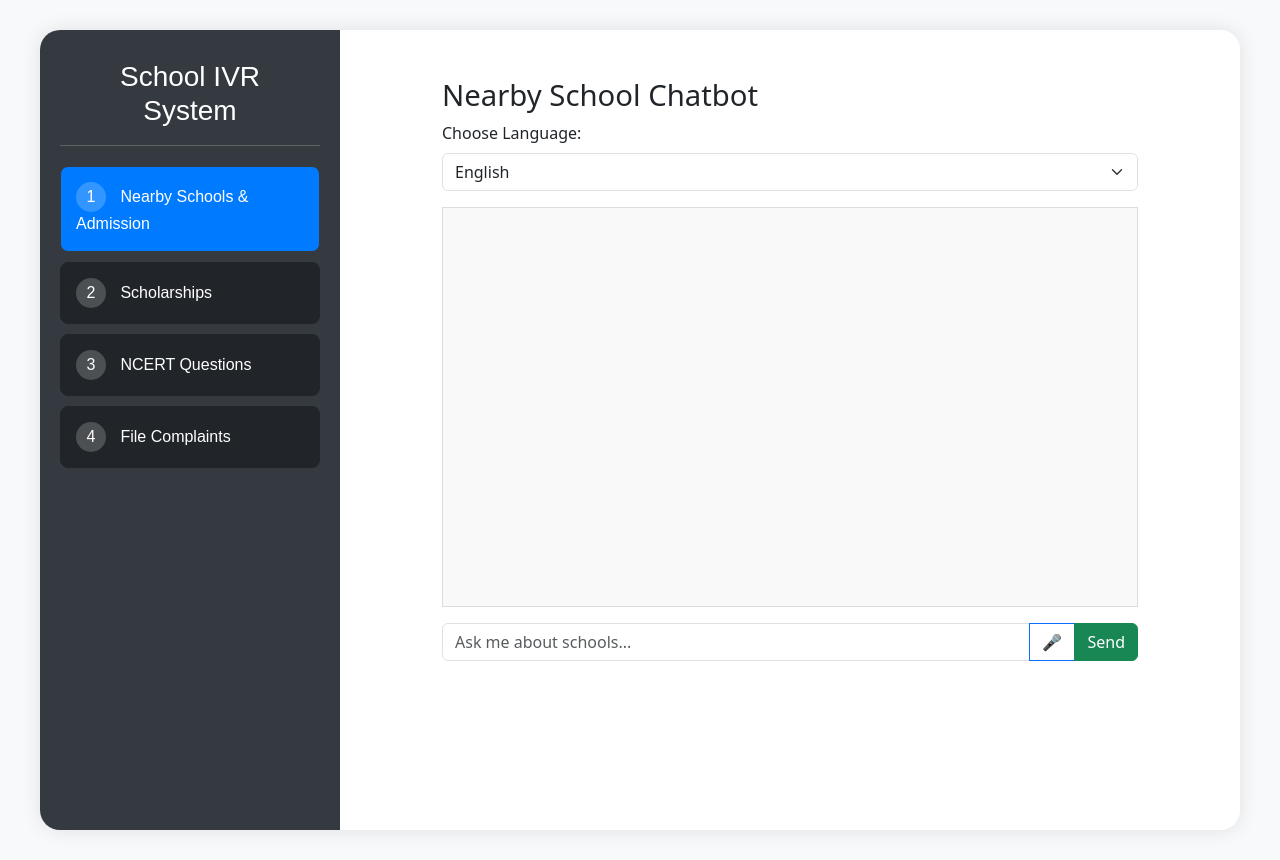
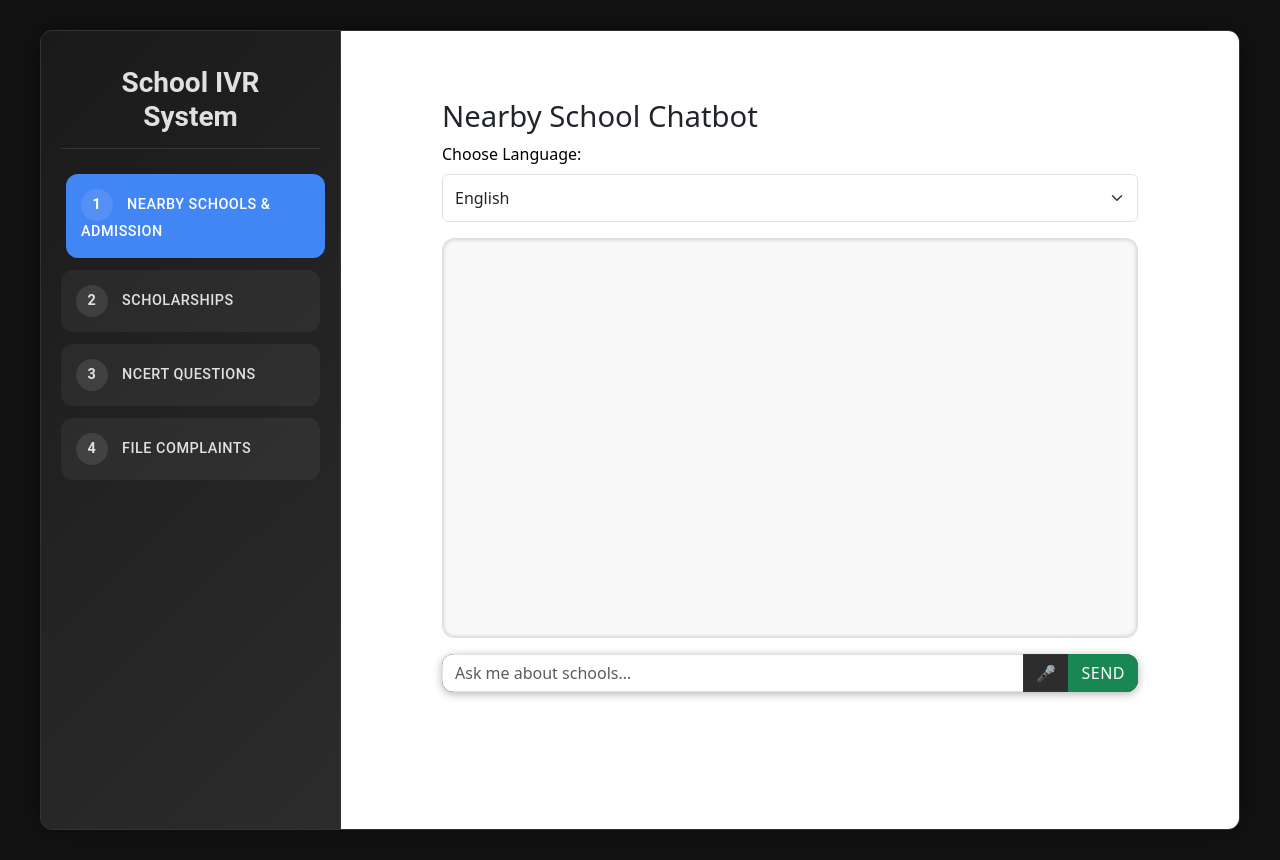
Before and after one commit to Amaan9136/ai-based-ivr-system, a Flask app: page / in a window 1280 px wide. Run offline with Flask 3, Linux system fonts and the light colour scheme; parts of the project's set-up code (start-up, migrations or seed data) failed here and were passed over.

Commit message:
chore: lays

```diff
--- a/backend/app.py
+++ b/backend/app.py
@@ -9,7 +9,6 @@
 from routes.complaints import bp as complaints_bp
 from routes.scholarships import bp as scholarships_bp
 from routes.general_questions import bp as general_questions_bp
-from routes.emergency import bp as emergency_bp
 from routes.language_routes import bp as language_bp
 from helpers.llm import generate_embeddings, generate_response, find_similarities
 from helpers.chroma_helpers import init_all_collections
@@ -25,11 +24,9 @@
 init_all_collections()
 
 app.register_blueprint(nearby_schools_bp)
-app.register_blueprint(update_records_bp)
 app.register_blueprint(complaints_bp)
 app.register_blueprint(scholarships_bp)
 app.register_blueprint(general_questions_bp)
-app.register_blueprint(emergency_bp)
 app.register_blueprint(language_bp)
 
 @app.route('/')
--- a/backend/helpers/voice_helpers.py
+++ b/backend/helpers/voice_helpers.py
@@ -57,7 +57,7 @@
 
 async def _synthesize_tts(text, voice):
     try:
-        communicate = edge_tts.Communicate(text, voice, rate="+15%")
+        communicate = edge_tts.Communicate(text, voice, rate="+20%")
         stream = BytesIO()
         async for chunk in communicate.stream():
             if chunk["type"] == "audio":
--- a/backend/static/css/styles.css
+++ b/backend/static/css/styles.css
@@ -0,0 +1,513 @@
+/* Global Styles - Dark Theme */
+:root {
+  --primary-color: #4285f4;
+  --primary-dark: #3367d6;
+  --secondary-color: #34a853;
+  --accent-color: #ea4335;
+  --dark-bg: #121212;
+  --dark-surface: #1e1e1e;
+  --dark-card: #252525;
+  --dark-elevated: #2d2d2d;
+  --dark-border: #333333;
+  --text-primary: #e0e0e0;
+  --text-secondary: #b0b0b0;
+  --text-muted: #808080;
+  --shadow: 0 2px 10px rgba(0, 0, 0, 0.3);
+  --border-radius: 12px;
+  --transition: all 0.3s ease;
+}
+
+body {
+  font-family: 'Roboto', 'Arial', sans-serif;
+  background-color: var(--dark-bg);
+  color: var(--text-primary);
+  line-height: 1.6;
+  margin: 0;
+  padding: 0;
+}
+
+/* Container and Card Styles */
+.container {
+  max-width: 1200px;
+  margin: 0 auto;
+  padding: 20px;
+}
+
+.card {
+  background-color: var(--dark-card);
+  border-radius: var(--border-radius);
+  box-shadow: var(--shadow);
+  overflow: hidden;
+  margin-bottom: 20px;
+  transition: var(--transition);
+  border: 1px solid var(--dark-border);
+}
+
+.card:hover {
+  transform: translateY(-5px);
+  box-shadow: 0 5px 15px rgba(0, 0, 0, 0.4);
+}
+
+/* Header and Title Styles */
+h1, h2, h3, h4, h5, h6 {
+  color: var(--text-primary);
+  margin-top: 0;
+  font-weight: 500;
+}
+
+.page-title {
+  color: var(--primary-color);
+  text-align: center;
+  margin-bottom: 30px;
+  font-size: 2.5rem;
+  font-weight: 700;
+}
+
+/* Form Elements */
+.form-control {
+  background-color: var(--dark-surface);
+  border: 1px solid var(--dark-border);
+  border-radius: var(--border-radius);
+  padding: 12px 15px;
+  transition: var(--transition);
+  font-size: 1rem;
+  color: var(--text-primary);
+}
+
+.form-control:focus {
+  border-color: var(--primary-color);
+  box-shadow: 0 0 0 0.2rem rgba(66, 133, 244, 0.25);
+  background-color: var(--dark-elevated);
+}
+
+.form-select {
+  height: 48px;
+  border-radius: var(--border-radius);
+  border: 1px solid var(--dark-border);
+  font-size: 1rem;
+  padding: 0 15px;
+  background-color: var(--dark-surface);
+  color: var(--text-primary);
+}
+
+.form-select:focus {
+  background-color: var(--dark-elevated);
+  border-color: var(--primary-color);
+}
+
+label {
+  font-weight: 500;
+  margin-bottom: 8px;
+  color: var(--text-primary);
+}
+
+/* Button Styles */
+.btn {
+  border-radius: var(--border-radius);
+  padding: 10px 20px;
+  font-weight: 500;
+  text-transform: uppercase;
+  letter-spacing: 0.5px;
+  transition: var(--transition);
+  font-size: 0.9rem;
+}
+
+.btn-primary {
+  background-color: var(--primary-color);
+  border-color: var(--primary-color);
+}
+
+.btn-primary:hover, .btn-primary:focus {
+  background-color: var(--primary-dark);
+  border-color: var(--primary-dark);
+}
+
+.btn-success {
+  background-color: var(--secondary-color);
+  border-color: var(--secondary-color);
+}
+
+.btn-dark {
+  background-color: var(--dark-elevated);
+  border-color: var(--dark-border);
+  color: var(--text-primary);
+}
+
+.btn-dark:hover {
+  background-color: #444444;
+  border-color: #444444;
+}
+
+.btn-outline-primary {
+  color: var(--primary-color);
+  border-color: var(--primary-color);
+  background-color: transparent;
+}
+
+.btn-outline-primary:hover {
+  background-color: var(--primary-color);
+  color: white;
+}
+
+/* Chat Interface Styles */
+#chat-box {
+  background-color: var(--dark-surface);
+  border-radius: var(--border-radius);
+  border: 1px solid var(--dark-border);
+  height: 400px;
+  overflow-y: auto;
+  padding: 20px;
+  margin-bottom: 20px;
+  box-shadow: inset 0 0 5px rgba(0, 0, 0, 0.2);
+}
+
+.message {
+  margin-bottom: 15px;
+  padding: 12px 18px;
+  border-radius: 18px;
+  max-width: 80%;
+  word-wrap: break-word;
+}
+
+.user {
+  background-color: var(--primary-color);
+  color: white;
+  margin-left: auto;
+  text-align: right;
+  border-bottom-right-radius: 4px;
+}
+
+.bot {
+  background-color: var(--dark-elevated);
+  color: var(--text-primary);
+  margin-right: auto;
+  text-align: left;
+  border-bottom-left-radius: 4px;
+}
+
+.input-group {
+  border-radius: var(--border-radius);
+  overflow: hidden;
+  box-shadow: var(--shadow);
+  background-color: var(--dark-surface);
+}
+
+#micButton {
+  border-radius: 0;
+  background-color: var(--dark-elevated);
+  color: var(--text-primary);
+  border-color: var(--dark-border);
+}
+
+#micButton:hover {
+  background-color: #444444;
+}
+
+/* Phone Container Styles */
+.phone-container {
+  max-width: 1200px;
+  margin: 30px auto;
+  border-radius: var(--border-radius);
+  overflow: hidden;
+  box-shadow: 0 0 25px rgba(0, 0, 0, 0.4);
+  background-color: var(--dark-card);
+  display: flex;
+  height: 800px;
+  border: 1px solid var(--dark-border);
+}
+
+/* Sidebar Styles */
+.sidebar {
+  width: 300px;
+  background: linear-gradient(135deg, #1a1a1a 0%, #2c2c2c 100%);
+  color: var(--text-primary);
+  padding: 20px;
+  border-right: 1px solid var(--dark-border);
+}
+
+.sidebar-header {
+  text-align: center;
+  padding: 15px 10px;
+  border-bottom: 1px solid rgba(255, 255, 255, 0.1);
+  margin-bottom: 25px;
+}
+
+.sidebar-header h3 {
+  color: var(--text-primary);
+  margin: 0;
+  font-weight: 600;
+}
+
+.menu-btn {
+  display: block;
+  width: 100%;
+  padding: 15px;
+  margin-bottom: 12px;
+  text-align: left;
+  border-radius: var(--border-radius);
+  transition: var(--transition);
+  position: relative;
+  background-color: rgba(255, 255, 255, 0.05);
+  border: none;
+  color: var(--text-primary);
+}
+
+.menu-btn span.number {
+  display: inline-block;
+  width: 32px;
+  height: 32px;
+  line-height: 32px;
+  text-align: center;
+  background-color: rgba(255, 255, 255, 0.1);
+  border-radius: 50%;
+  margin-right: 10px;
+  font-weight: bold;
+}
+
+.menu-btn:hover {
+  background-color: rgba(66, 133, 244, 0.2);
+  transform: translateX(5px);
+}
+
+.menu-btn.active {
+  background-color: var(--primary-color);
+  color: white;
+  transform: translateX(5px);
+}
+
+/* Content Area Styles */
+.content-area {
+  flex: 1;
+  display: flex;
+  flex-direction: column;
+  position: relative;
+  background-color: var(--dark-surface);
+}
+
+.content-header {
+  padding: 20px;
+  border-bottom: 1px solid var(--dark-border);
+  background-color: var(--dark-card);
+}
+
+.content-body {
+  flex: 1;
+  overflow-y: auto;
+  padding: 20px;
+}
+
+.iframe-container {
+  width: 100%;
+  height: 100%;
+  border: none;
+  background-color: var(--dark-surface);
+}
+
+/* Language Selector */
+.language-selector {
+  margin-bottom: 20px;
+  background-color: rgba(255, 255, 255, 0.05);
+  border-radius: var(--border-radius);
+  padding: 15px;
+}
+
+.language-selector label {
+  color: var(--text-primary);
+  display: block;
+  margin-bottom: 10px;
+}
+
+/* Phone UI Elements */
+.phone-mockup {
+  width: 100%;
+  height: 100%;
+  background-color: var(--dark-surface);
+  position: relative;
+  display: flex;
+  flex-direction: column;
+}
+
+.phone-header {
+  padding: 15px;
+  background-color: var(--primary-color);
+  color: white;
+  text-align: center;
+  border-radius: 10px 10px 0 0;
+}
+
+.phone-display {
+  flex: 1;
+  padding: 20px;
+  overflow-y: auto;
+  background-color: var(--dark-surface);
+}
+
+.chat-container {
+  display: flex;
+  flex-direction: column;
+  height: 100%;
+}
+
+.chat-messages {
+  flex: 1;
+  overflow-y: auto;
+  padding: 10px;
+  margin-bottom: 10px;
+}
+
+.user-message {
+  align-self: flex-end;
+  background-color: var(--primary-color);
+  color: white;
+  margin-left: auto;
+  max-width: 75%;
+  padding: 10px 15px;
+  margin-bottom: 10px;
+  border-radius: 15px;
+  border-bottom-right-radius: 4px;
+}
+
+.system-message {
+  align-self: flex-start;
+  background-color: var(--dark-elevated);
+  color: var(--text-primary);
+  max-width: 75%;
+  padding: 10px 15px;
+  margin-bottom: 10px;
+  border-radius: 15px;
+  border-bottom-left-radius: 4px;
+}
+
+.message-input {
+  display: flex;
+  padding: 10px;
+  background-color: var(--dark-card);
+  border-top: 1px solid var(--dark-border);
+}
+
+.message-input input {
+  flex: 1;
+  padding: 10px;
+  border: 1px solid var(--dark-border);
+  border-radius: 20px;
+  margin-right: 10px;
+  background-color: var(--dark-surface);
+  color: var(--text-primary);
+}
+
+.message-input button {
+  padding: 10px 15px;
+  background-color: var(--primary-color);
+  color: white;
+  border: none;
+  border-radius: 20px;
+  cursor: pointer;
+}
+
+/* Keypad Styles */
+.phone-keypad {
+  display: grid;
+  grid-template-columns: repeat(3, 1fr);
+  gap: 10px;
+  padding: 15px;
+  background-color: var(--dark-card);
+}
+
+.keypad-btn {
+  padding: 15px;
+  text-align: center;
+  background-color: var(--dark-surface);
+  border: 1px solid var(--dark-border);
+  border-radius: var(--border-radius);
+  cursor: pointer;
+  transition: var(--transition);
+  color: var(--text-primary);
+}
+
+.keypad-btn:hover {
+  background-color: var(--primary-color);
+  color: white;
+  transform: translateY(-2px);
+}
+
+/* Scrollbar Styling */
+::-webkit-scrollbar {
+  width: 8px;
+}
+
+::-webkit-scrollbar-track {
+  background: var(--dark-surface);
+}
+
+::-webkit-scrollbar-thumb {
+  background-color: #555555;
+  border-radius: 10px;
+}
+
+::-webkit-scrollbar-thumb:hover {
+  background: #666666;
+}
+
+/* Animations */
+@keyframes fadeIn {
+  from { opacity: 0; }
+  to { opacity: 1; }
+}
+
+.message {
+  animation: fadeIn 0.3s ease-in-out;
+}
+
+/* Loading Spinner */
+.spinner {
+  width: 40px;
+  height: 40px;
+  margin: 100px auto;
+  background-color: var(--primary-color);
+  border-radius: 100%;
+  animation: pulse 1s infinite ease-in-out;
+}
+
+@keyframes pulse {
+  0% {
+    transform: scale(0);
+  }
+  100% {
+    transform: scale(1.0);
+    opacity: 0;
+  }
+}
+
+/* Responsive Design */
+@media (max-width: 992px) {
+  .phone-container {
+    flex-direction: column;
+    height: auto;
+  }
+
+  .sidebar {
+    width: 100%;
+    padding: 15px;
+    border-right: none;
+    border-bottom: 1px solid var(--dark-border);
+  }
+
+  .content-area {
+    height: 600px;
+  }
+}
+
+@media (max-width: 576px) {
+  #chat-box {
+    height: 300px;
+  }
+
+  .container {
+    padding: 10px;
+  }
+
+  .btn {
+    padding: 8px 15px;
+    font-size: 0.8rem;
+  }
+}
--- a/backend/templates/components/nearby_schools.html
+++ b/backend/templates/components/nearby_schools.html
@@ -39,7 +39,7 @@
 
     <!-- Language dropdown -->
     <div class="mb-3">
-      <label for="languageSelect" class="form-label">Choose Language:</label>
+      <label for="languageSelect" class="form-label text-black">Choose Language:</label>
       <select id="languageSelect" class="form-select">
         <option value="english">English</option>
         <option value="hindi">Hindi</option>
--- a/backend/templates/index.html
+++ b/backend/templates/index.html
@@ -7,197 +7,6 @@
   <title>School IVR System</title>
   <link rel="stylesheet" href="https://cdn.jsdelivr.net/npm/bootstrap@5.3.0/dist/css/bootstrap.min.css" />
   <link rel="stylesheet" href="{{ url_for('static', filename='css/styles.css') }}" />
-  <style>
-    body {
-      font-family: "Arial", sans-serif;
-      background-color: #f8f9fa;
-    }
-
-    .phone-container {
-      max-width: 1200px;
-      margin: 30px auto;
-      border-radius: 20px;
-      overflow: hidden;
-      box-shadow: 0 0 20px rgba(0, 0, 0, 0.1);
-      background-color: #fff;
-      display: flex;
-      height: 800px;
-    }
-
-    .sidebar {
-      width: 300px;
-      background-color: #343a40;
-      color: white;
-      padding: 20px;
-    }
-
-    .sidebar-header {
-      text-align: center;
-      padding: 10px;
-      border-bottom: 1px solid rgba(255, 255, 255, 0.2);
-      margin-bottom: 20px;
-    }
-
-    .language-selector {
-      margin-bottom: 20px;
-    }
-
-    .content-area {
-      flex: 1;
-      display: flex;
-      flex-direction: column;
-      position: relative;
-    }
-
-    .content-header {
-      padding: 20px;
-      border-bottom: 1px solid #dee2e6;
-      background-color: #f8f9fa;
-    }
-
-    .content-body {
-      flex: 1;
-      overflow-y: auto;
-      padding: 20px;
-    }
-
-    .menu-btn {
-      display: block;
-      width: 100%;
-      padding: 15px;
-      margin-bottom: 10px;
-      text-align: left;
-      border-radius: 8px;
-      transition: all 0.3s;
-      position: relative;
-    }
-
-    .menu-btn span.number {
-      display: inline-block;
-      width: 30px;
-      height: 30px;
-      line-height: 30px;
-      text-align: center;
-      background-color: rgba(255, 255, 255, 0.2);
-      border-radius: 50%;
-      margin-right: 10px;
-    }
-
-    .menu-btn:hover,
-    .menu-btn.active {
-      background-color: #007bff;
-    }
-
-    .phone-mockup {
-      width: 100%;
-      height: 100%;
-      background-color: white;
-      position: relative;
-      display: flex;
-      flex-direction: column;
-    }
-
-    .phone-header {
-      padding: 15px;
-      background-color: #007bff;
-      color: white;
-      text-align: center;
-      border-radius: 10px 10px 0 0;
-    }
-
-    .phone-display {
-      flex: 1;
-      padding: 20px;
-      overflow-y: auto;
-      background-color: #f2f2f2;
-    }
-
-    .chat-container {
-      display: flex;
-      flex-direction: column;
-      height: 100%;
-    }
-
-    .chat-messages {
-      flex: 1;
-      overflow-y: auto;
-      padding: 10px;
-      margin-bottom: 10px;
-    }
-
-    .user-message,
-    .system-message {
-      max-width: 75%;
-      padding: 10px 15px;
-      margin-bottom: 10px;
-      border-radius: 15px;
-      position: relative;
-    }
-
-    .user-message {
-      align-self: flex-end;
-      background-color: #007bff;
-      color: white;
-      margin-left: auto;
-    }
-
-    .system-message {
-      align-self: flex-start;
-      background-color: #e9e9eb;
-      color: #333;
-    }
-
-    .message-input {
-      display: flex;
-      padding: 10px;
-      background-color: white;
-      border-top: 1px solid #ddd;
-    }
-
-    .message-input input {
-      flex: 1;
-      padding: 10px;
-      border: 1px solid #ddd;
-      border-radius: 20px;
-      margin-right: 10px;
-    }
-
-    .message-input button {
-      padding: 10px 15px;
-      background-color: #007bff;
-      color: white;
-      border: none;
-      border-radius: 20px;
-      cursor: pointer;
-    }
-
-    .phone-keypad {
-      display: grid;
-      grid-template-columns: repeat(3, 1fr);
-      gap: 10px;
-      padding: 15px;
-      background-color: #f8f9fa;
-    }
-
-    .keypad-btn {
-      padding: 15px;
-      text-align: center;
-      background-color: white;
-      border: 1px solid #ddd;
-      border-radius: 8px;
-      cursor: pointer;
-    }
-
-    .keypad-btn:hover {
-      background-color: #f0f0f0;
-    }
-
-    .iframe-container {
-      width: 100%;
-      height: 100%;
-      border: none;
-    }
-  </style>
 </head>
 
 <body>
```
